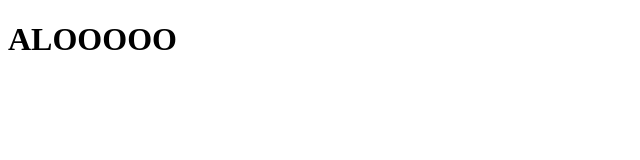
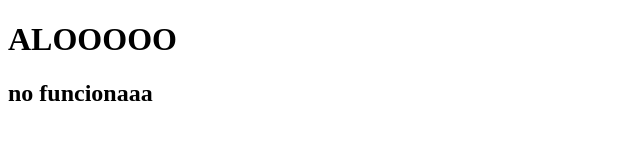
Before and after one commit to Rushirufuruu/Rushirufuruu.github.io, a plain HTML site: page index.html in a window 1280 px wide. Shown: the whole page, without its empty margins (0-640 px from the left). Drawn offline with Linux system fonts and the light colour scheme.

Commit message:
tercer commit pq no funciona):

```diff
--- a/index.html
+++ b/index.html
@@ -7,5 +7,6 @@
 </head>
 <body>
     <h1>ALOOOOO</h1>
+    <h2>no funcionaaa</h2>
 </body>
 </html>
```
